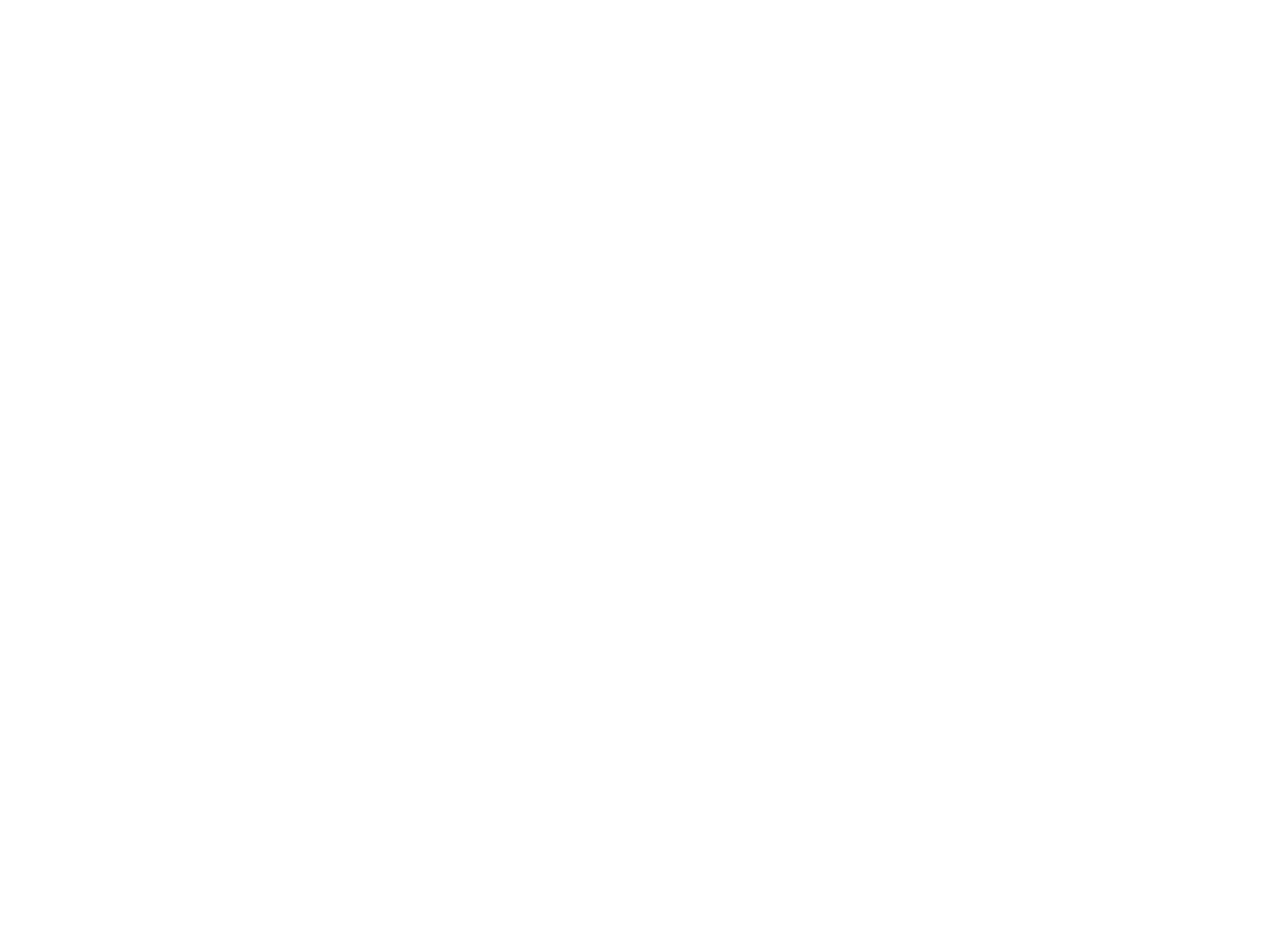
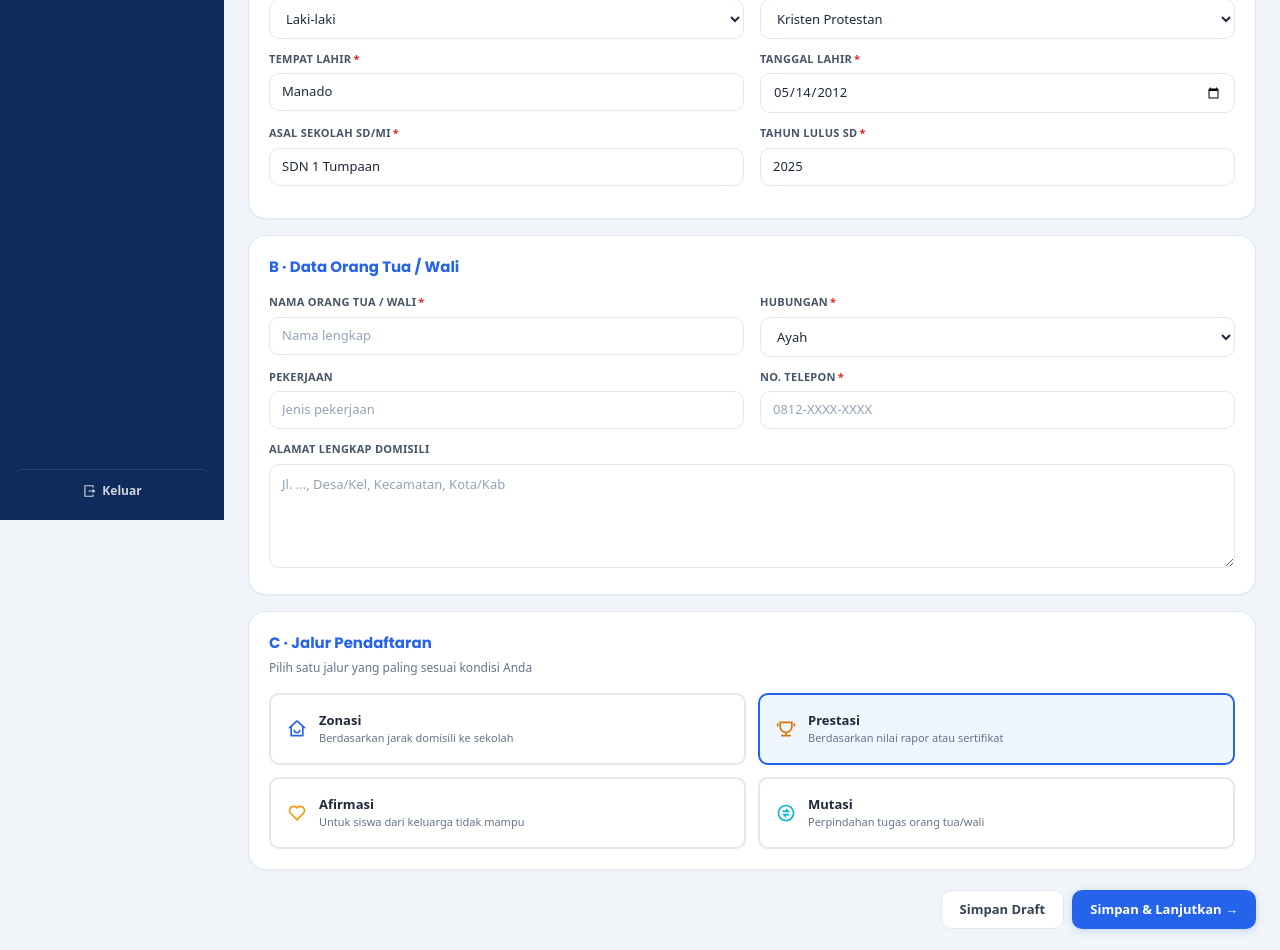
Before and after one commit to yaksokk/ppdb, a React (Vite) app in the folder frontend/: page /pendaftar/formulir in a window 1280 px wide. Before the commit this address led to /. Shown: the part 280-1230 px from the top of the page. Before the commit the page ends 800 px from the top, so only its background shows below. Built offline with nearby package versions, Linux system fonts and the light colour scheme.

Commit message:
feat: tambah halaman Formulir Pendaftaran

```diff
--- /dev/null
+++ b/frontend/src/pages/pendaftar/Formulir/Formulir.jsx
@@ -0,0 +1,157 @@
+import { useState } from 'react'
+import { useNavigate } from 'react-router-dom'
+import { RiHomeSmileLine, RiTrophyLine, RiHeartLine, RiExchangeLine } from 'react-icons/ri'
+import { Button } from '../../../components/common'
+import { FormInput, FormSelect, FormTextarea } from '../../../components/form'
+import AdminLayout from '../../../components/layout/AdminLayout/AdminLayout'
+
+const user = {
+  name: 'Ahmad Santoso',
+  avatarStyle: { background: 'rgba(37,99,235,.25)', color: '#93C5FD' },
+}
+
+const JALUR = [
+  { id: 'zonasi',   label: 'Zonasi',   desc: 'Berdasarkan jarak domisili ke sekolah',   icon: RiHomeSmileLine,  color: 'text-primary' },
+  { id: 'prestasi', label: 'Prestasi', desc: 'Berdasarkan nilai rapor atau sertifikat',  icon: RiTrophyLine,     color: 'text-warning' },
+  { id: 'afirmasi', label: 'Afirmasi', desc: 'Untuk siswa dari keluarga tidak mampu',    icon: RiHeartLine,      color: 'text-amber-500' },
+  { id: 'mutasi',   label: 'Mutasi',   desc: 'Perpindahan tugas orang tua/wali',        icon: RiExchangeLine,   color: 'text-cyan' },
+]
+
+function Formulir() {
+  const navigate = useNavigate()
+  const [form, setForm] = useState({
+    namaLengkap: 'Ahmad Santoso',
+    nisn: '0123456789',
+    jenisKelamin: 'Laki-laki',
+    agama: 'Kristen Protestan',
+    tempatLahir: 'Manado',
+    tglLahir: '2012-05-14',
+    asalSekolah: 'SDN 1 Tumpaan',
+    tahunLulus: '2025',
+    namaOrtu: '',
+    hubungan: 'Ayah',
+    pekerjaan: '',
+    noTelepon: '',
+    alamat: '',
+  })
+  const [jalur, setJalur] = useState('prestasi')
+  const [errors, setErrors] = useState({})
+
+  const handleChange = (e) => {
+    setForm({ ...form, [e.target.name]: e.target.value })
+    setErrors({ ...errors, [e.target.name]: '' })
+  }
+
+  const validate = () => {
+    const errs = {}
+    if (!form.namaLengkap) errs.namaLengkap = 'Wajib diisi'
+    if (!form.nisn)        errs.nisn        = 'Wajib diisi'
+    if (!form.tempatLahir) errs.tempatLahir = 'Wajib diisi'
+    if (!form.tglLahir)    errs.tglLahir    = 'Wajib diisi'
+    if (!form.asalSekolah) errs.asalSekolah = 'Wajib diisi'
+    if (!form.tahunLulus)  errs.tahunLulus  = 'Wajib diisi'
+    if (!form.namaOrtu)    errs.namaOrtu    = 'Wajib diisi'
+    if (!form.noTelepon)   errs.noTelepon   = 'Wajib diisi'
+    if (!jalur)            errs.jalur       = 'Pilih jalur pendaftaran'
+    return errs
+  }
+
+  const handleSubmit = () => {
+    const errs = validate()
+    if (Object.keys(errs).length) return setErrors(errs)
+    navigate('/pendaftar/dokumen')
+  }
+
+  const handleDraft = () => {
+    alert('Draft disimpan!')
+  }
+
+  return (
+    <AdminLayout role="pendaftar" user={user} activePath="/pendaftar/formulir">
+
+      <div className="mb-5">
+        <h1 className="text-[19px] font-extrabold font-poppins text-n800">Formulir Pendaftaran</h1>
+      </div>
+
+      <div className="flex flex-col gap-4">
+
+        <div className="bg-white border border-n200 rounded-lg p-5 shadow-xs">
+          <p className="text-[15px] font-bold font-poppins text-primary mb-4">A · Data Identitas Calon Siswa</p>
+          <div className="grid grid-cols-2 gap-x-4">
+            <FormInput label="Nama Lengkap"    name="namaLengkap" value={form.namaLengkap} onChange={handleChange} error={errors.namaLengkap} required />
+            <FormInput label="NISN"            name="nisn"        value={form.nisn}        onChange={handleChange} error={errors.nisn}        required />
+            <FormSelect label="Jenis Kelamin"  name="jenisKelamin" value={form.jenisKelamin} onChange={handleChange} required>
+              <option value="Laki-laki">Laki-laki</option>
+              <option value="Perempuan">Perempuan</option>
+            </FormSelect>
+            <FormSelect label="Agama" name="agama" value={form.agama} onChange={handleChange} required>
+              <option>Islam</option>
+              <option>Kristen Protestan</option>
+              <option>Katolik</option>
+              <option>Hindu</option>
+              <option>Buddha</option>
+              <option>Konghucu</option>
+            </FormSelect>
+            <FormInput label="Tempat Lahir"    name="tempatLahir" value={form.tempatLahir} onChange={handleChange} error={errors.tempatLahir} required />
+            <FormInput label="Tanggal Lahir"   name="tglLahir"    type="date" value={form.tglLahir} onChange={handleChange} error={errors.tglLahir} required />
+            <FormInput label="Asal Sekolah SD/MI" name="asalSekolah" value={form.asalSekolah} onChange={handleChange} error={errors.asalSekolah} required />
+            <FormInput label="Tahun Lulus SD"  name="tahunLulus"  value={form.tahunLulus}  onChange={handleChange} error={errors.tahunLulus}  required />
+          </div>
+        </div>
+
+        <div className="bg-white border border-n200 rounded-lg p-5 shadow-xs">
+          <p className="text-[15px] font-bold font-poppins text-primary mb-4">B · Data Orang Tua / Wali</p>
+          <div className="grid grid-cols-2 gap-x-4">
+            <FormInput label="Nama Orang Tua / Wali" name="namaOrtu"   placeholder="Nama lengkap"      value={form.namaOrtu}   onChange={handleChange} error={errors.namaOrtu} required />
+            <FormSelect label="Hubungan" name="hubungan" value={form.hubungan} onChange={handleChange} required>
+              <option>Ayah</option>
+              <option>Ibu</option>
+              <option>Wali</option>
+            </FormSelect>
+            <FormInput label="Pekerjaan"  name="pekerjaan"  placeholder="Jenis pekerjaan"          value={form.pekerjaan}  onChange={handleChange} />
+            <FormInput label="No. Telepon" name="noTelepon" placeholder="0812-XXXX-XXXX"            value={form.noTelepon}  onChange={handleChange} error={errors.noTelepon} required />
+          </div>
+          <FormTextarea label="Alamat Lengkap Domisili" name="alamat" placeholder="Jl. ..., Desa/Kel, Kecamatan, Kota/Kab" value={form.alamat} onChange={handleChange} />
+        </div>
+
+        <div className="bg-white border border-n200 rounded-lg p-5 shadow-xs">
+          <p className="text-[15px] font-bold font-poppins text-primary mb-1">C · Jalur Pendaftaran</p>
+          <p className="text-[12px] text-n500 mb-4">Pilih satu jalur yang paling sesuai kondisi Anda</p>
+          {errors.jalur && <p className="text-[11px] text-danger mb-2">{errors.jalur}</p>}
+          <div className="grid grid-cols-2 gap-3">
+            {JALUR.map(j => {
+              const Icon = j.icon
+              return (
+                <div
+                  key={j.id}
+                  onClick={() => { setJalur(j.id); setErrors({ ...errors, jalur: '' }) }}
+                  className={`
+                    flex items-center gap-3 p-4 rounded-sm border-2 cursor-pointer transition-all duration-150
+                    ${jalur === j.id
+                      ? 'border-primary bg-primary-light'
+                      : 'border-n200 bg-white hover:border-blue-200 hover:bg-primary-light/50'}
+                  `}
+                >
+                  <Icon size={20} className={`flex-shrink-0 ${j.color}`} />
+                  <div>
+                    <p className="text-[13px] font-bold text-n800">{j.label}</p>
+                    <p className="text-[11px] text-n500">{j.desc}</p>
+                  </div>
+                </div>
+              )
+            })}
+          </div>
+        </div>
+
+      </div>
+
+      <div className="flex justify-end gap-2 mt-5">
+        <Button variant="ghost" onClick={handleDraft}>Simpan Draft</Button>
+        <Button onClick={handleSubmit}>Simpan & Lanjutkan →</Button>
+      </div>
+
+    </AdminLayout>
+  )
+}
+
+export default Formulir
--- a/frontend/src/routes/AppRoutes.jsx
+++ b/frontend/src/routes/AppRoutes.jsx
@@ -11,6 +11,7 @@ import HasilSeleksi from '../pages/admin/HasilSeleksi/HasilSeleksi'
 import KelolaInfo from '../pages/admin/KelolaInfo/KelolaInfo'
 import KelolaAkun from '../pages/admin/KelolaAkun/KelolaAkun'
 import Pengaturan from '../pages/admin/Pengaturan/Pengaturan'
+import Formulir from '../pages/pendaftar/Formulir/Formulir'
 
 function AppRoutes() {
   return (
@@ -28,6 +29,7 @@ function AppRoutes() {
       <Route path="/admin/pengumuman" element={<KelolaInfo />} />
       <Route path="/admin/operator" element={<KelolaAkun />} />
       <Route path="/admin/pengaturan" element={<Pengaturan />} />
+      <Route path="/pendaftar/formulir" element={<Formulir />} />
       <Route path="*" element={<Navigate to="/" replace />} />
     </Routes>
   )
```
